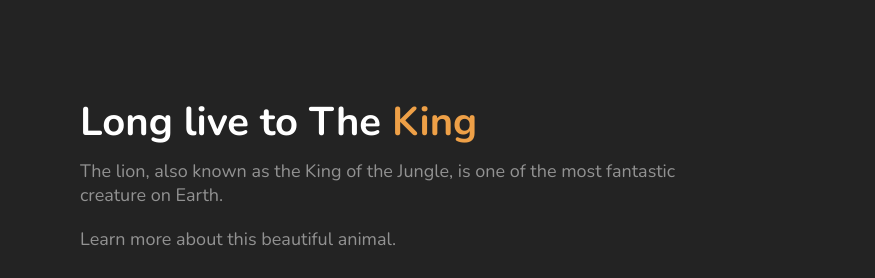
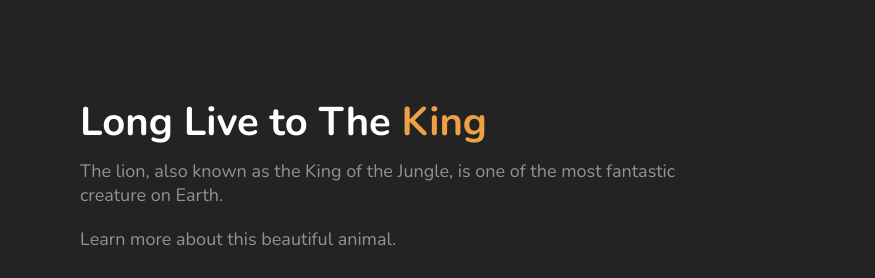
Before and after one commit to pedrohenriiz/Long-Live-to-The-King, a plain HTML site: page index.html in a window 1280 px wide. Shown: the part 190-468 px from the top of the page, 0-875 px from the left. Drawn offline with nearby package versions, Linux system fonts and the light colour scheme.

Commit message:
Fixes misspelling

```diff
--- a/index.html
+++ b/index.html
@@ -13,7 +13,7 @@
       <div class="wrapper">
         <div class="slide one">
           <div class="main-content">
-            <h1 class="title">Long live to The <span>King</span></h1>
+            <h1 class="title">Long Live to The <span>King</span></h1>
             <p>
               The lion, also known as the King of the Jungle, is one of the most
               fantastic creature on Earth.
```
